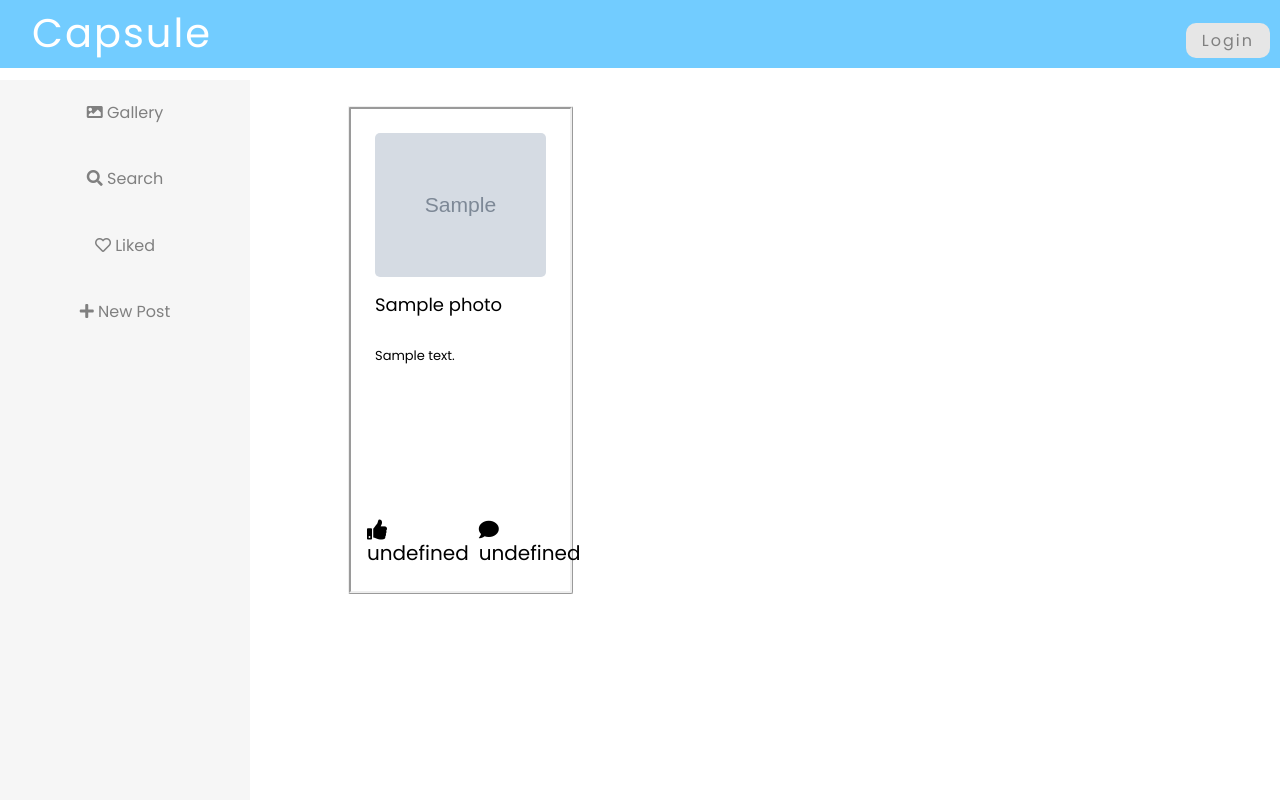
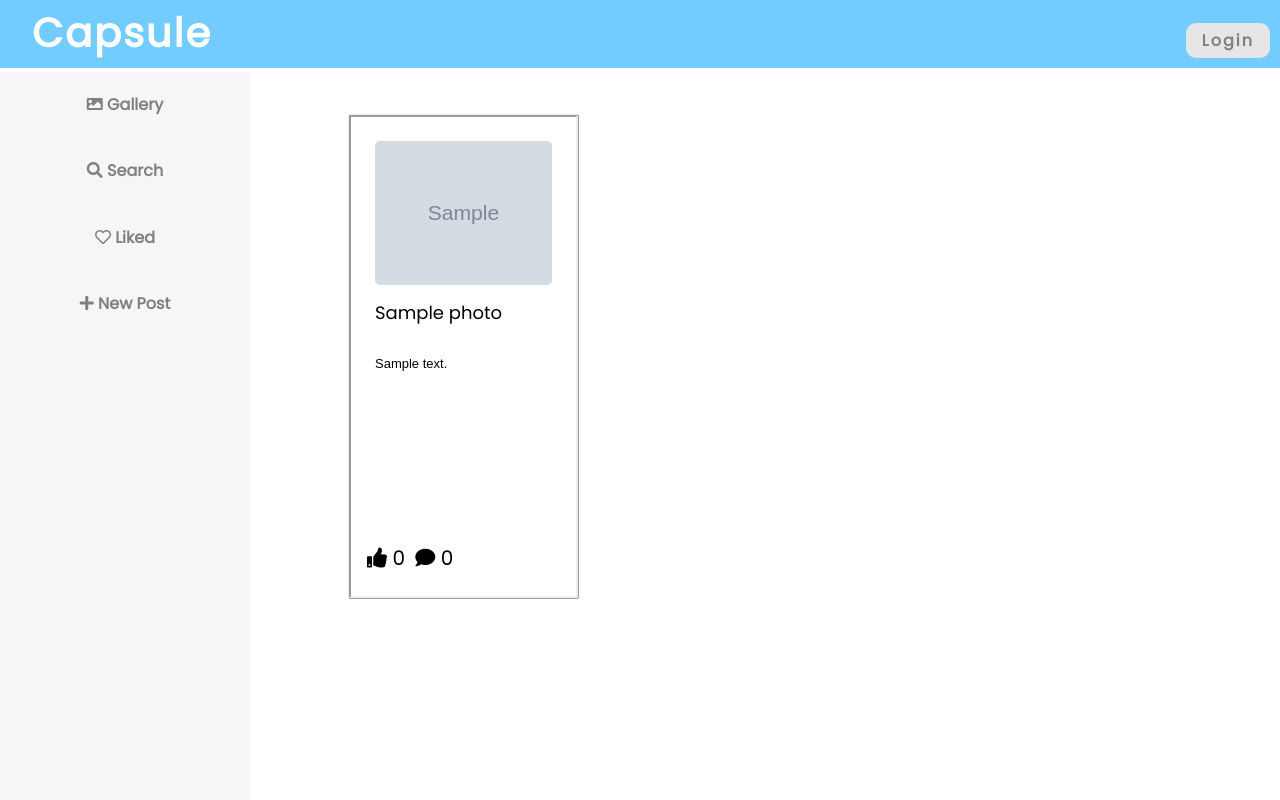
Before and after one commit to youfuyan/Capsule, a Flask app: page /gallery in a window 1280 px wide. Run offline with Flask 2, Linux system fonts and the light colour scheme; grey boxes marked "Sample" are stand-in pictures; a database or web service that is not in the repository returns one stand-in record (values such as "Sample title"); data that the repository does not hold is empty; some libraries are stand-ins or nearby versions.

Commit message:
finish gallery and fix hamburger

```diff
--- a/api.py
+++ b/api.py
@@ -152,7 +152,7 @@ def createCommentAPI():
     return jsonify({"success": True})
 
 @api.route("/api/comments/get/<photo_id>", methods=['GET'])
-@login_required
+# @login_required
 def getCommentsbyPhotoIdAPI(photo_id):
     comments = db.get_comments_by_photo_id(photo_id)
     json = []
@@ -201,7 +201,7 @@ def createLikeAPI(provider, user_id, photo_id):
 
 
 @api.route("/api/likes/get/photo/<photo_id>", methods=['GET'])
-@login_required
+# @login_required
 def getLikesbyPhotoIdAPI(photo_id):
     likes = db.get_likes_by_photo_id(photo_id)
     json = []
--- a/static/css/comments.css
+++ b/static/css/comments.css
@@ -1,4 +1,5 @@
 #container {
+  margin-top: 1em;
   border-style: solid;
   border-color: rgb(210, 210, 209);
   border-width: 2px;
--- a/static/css/gallery.css
+++ b/static/css/gallery.css
@@ -1,7 +1,6 @@
-* {
+body {
 	box-sizing: border-box;
 	margin: 0;
-	/* padding: 0; */
   font-family: 'Poppins';
   font-weight: lighter;
 }
@@ -26,14 +25,11 @@ p {
 
 .container {
 	max-width: 1000px;
-	/* margin: 0 auto; */
 	padding: 10px;
-	/* width: 84%; */
 	float: center;
 }
 
 .inner-container {
-  /* width: 100vw; */
   margin: 1em;
   border-style: ridge;
   border-radius: 2px;
@@ -43,7 +39,6 @@ p {
 	display: flex;
 	flex-direction: column;
   margin: 1.5em;
-  /* padding: 1em; */
 }
 
 .post img {
@@ -65,7 +60,6 @@ p {
 	justify-content: space-between;
   margin-right: .5em;
   padding: 1em;
-  /* background-color: rgb(204, 204, 204); */
 }
 
 .post-icons span {
@@ -76,7 +70,6 @@ p {
 	cursor: auto;
 }
 
-/* change this to desired color */
 .is-liked{
 	color: rgb(253, 216, 92);
 }
@@ -99,11 +92,9 @@ p {
 }
 
 
-/* adjust image size and layout for smaller screens */
 @media (max-width: 768px) {
   .pure-g img {
     max-width: 100%;
-    /* width: 100vw; */
   }
 
   h2 {
@@ -114,16 +105,11 @@ p {
 
 
 .pure-g img {
-  /* max-width: 95%; */
   width: 100vw;
-  /* margin-bottom: 10px; */
-  /* margin-left: 10px; */
   border-radius: 5px;
 }
 
-/* style the images */
+
 .pure-u-1-3 img {
   display: block;
-  /* margin-bottom: 10px; */
-
 }
--- a/static/css/responsiveSideBar.css
+++ b/static/css/responsiveSideBar.css
@@ -91,12 +91,12 @@ This is the parent `<div>` that contains the menu and the content area.
 #layout.active #menu {
     left: 250px;
     width: 250px;
-    top: 5em;
+    top: 4.5em;
 }
 
 #layout.active .menu-link {
     left: 250px;
-    top: 8em;
+    top: 7em;
 }
 
 
@@ -109,7 +109,7 @@ appears on the left side of the page.
   margin-left: -250px; /* "#menu" width */
   width: 250px;
   position: fixed;
-  top: 5em;;
+  top: 4.5em;
   left: 0;
   bottom: 0;
   z-index: 1000; /* so the menu or its navicon stays above all content */
@@ -199,7 +199,7 @@ small screens.
   width: 2em;
   height: auto;
   padding: 2.1em 1.6em;
-  top: 8em;
+  top: 7em;
 }
 
 .menu-link:hover,
@@ -237,7 +237,7 @@ small screens.
 /* for the right side body  */
 #main {
   width: 80%;
-  margin-top: 5em;
+  margin-top: 4.5em;
   position:absolute;
   right: 0;
   left: 250px;
@@ -292,7 +292,7 @@ Hides the menu at `48em`, but modify this based on your app's needs.
   }
   #menu {
       left: 250px;
-      top: 5em;
+      top: 4.5em;
   }
 
   .menu-link {
--- a/templates/gallery.html
+++ b/templates/gallery.html
@@ -15,8 +15,6 @@
 
 {% call sideBar.sideBar() %}
 <div id="{{session.sub}}" class="owner-id-gallery-page container">
-
-  <!-- responsive render posts  -->
   <ul class="pure-g">
     {% for photo in photos %}
     <li class="pure-u-1 pure-u-sm-1-2 pure-u-md-1-3 pure-u-xl-1-4 inner-container">
```
